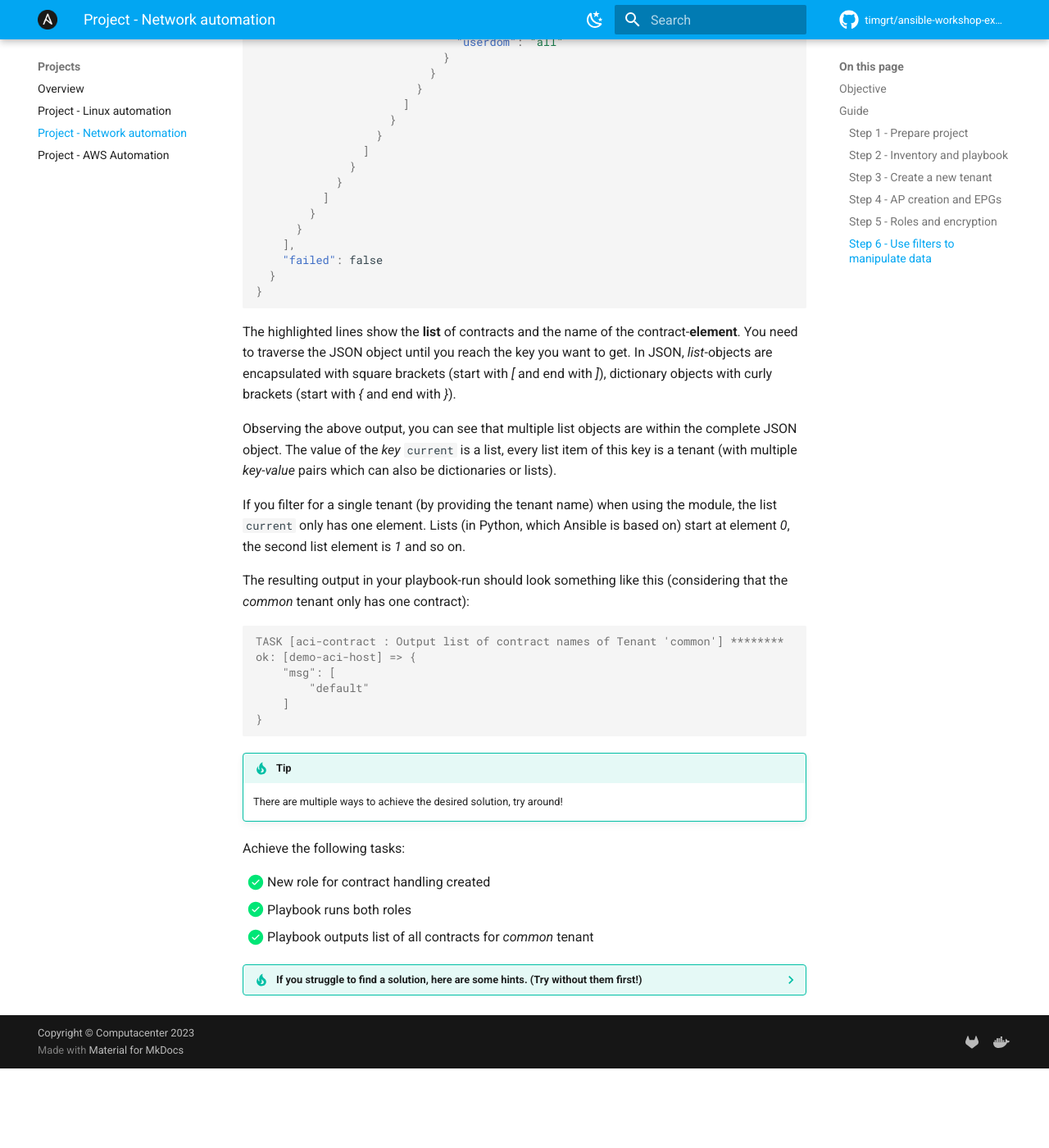
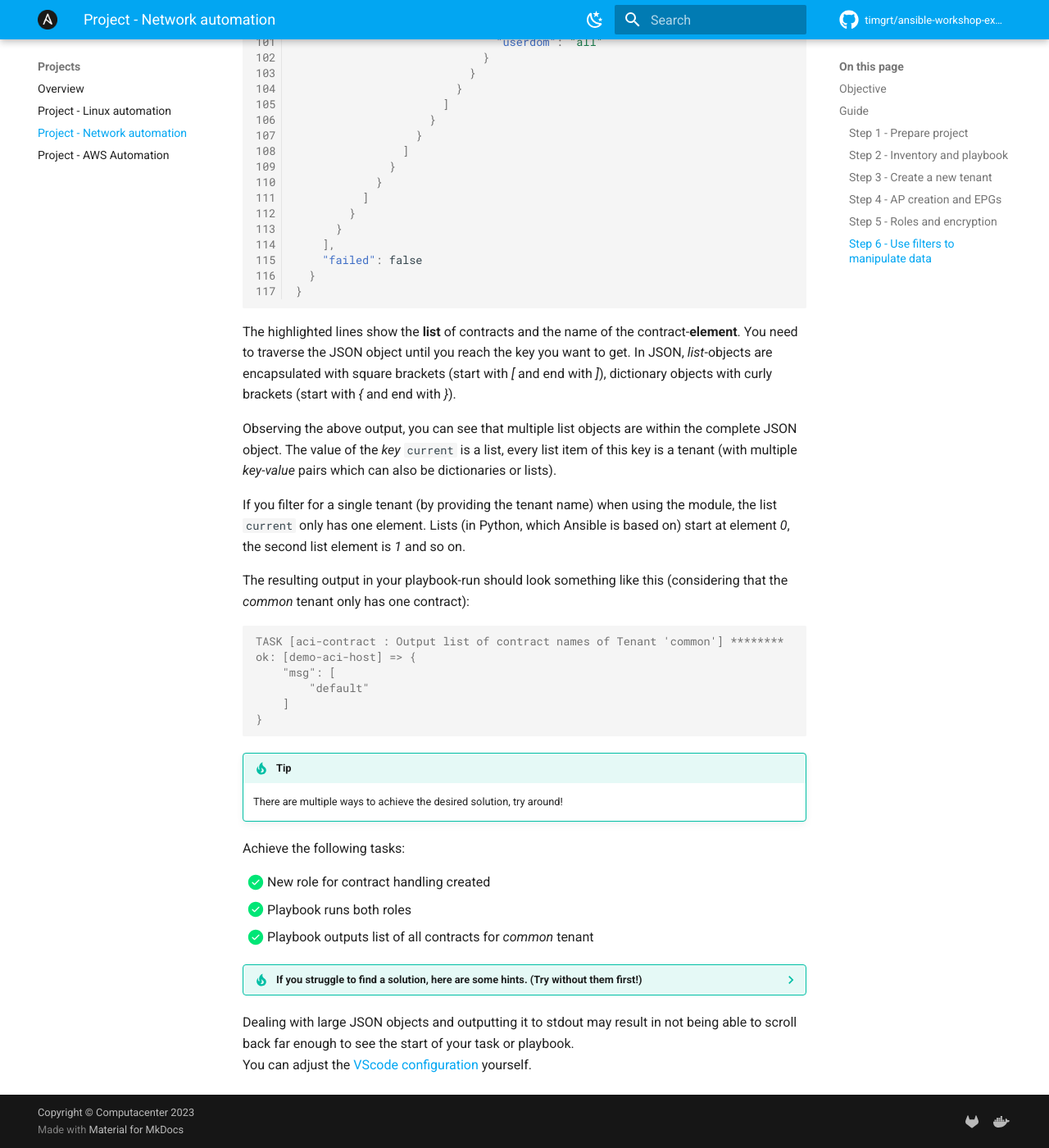
Before and after one commit to TimGrt/Ansible-Workshop-Exercises, an MkDocs documentation site: the page built from docs/projects/network-automation/apic-project.md, in a window 1280 px wide and 1400 px high, scrolled down 9116 px. Shown: the whole window at 82% size. Built offline with MkDocs 1.6.1 and Material for MkDocs 9.7.7, drawn with Linux system fonts in a browser that asks for light colours; comment, search, counter and statistics services are not loaded; before the commit the page ends 10419 px from its top, so only the background shows below that; some of the changed text lies outside the part shown.

Commit message:
Added description on how the adjust some VScode configuration in the demo environment.

````diff
--- a/docs/projects/network-automation/apic-project.md
+++ b/docs/projects/network-automation/apic-project.md
@@ -244,7 +244,7 @@ Dealing with network devices often means dealing with large JSON objects and you
 
 The Ansible module you will be using returns a JSON output like the following:
 
-```json hl_lines="22 36"
+```json hl_lines="22 36" linenums="1"
   "changed": false,
   "current": [
     {
@@ -395,8 +395,13 @@ Achieve the following tasks:
     The following tips may help you to develop a solution:
 
     * Use the `cisco.aci.aci_contract` module.
+    * Define the tenant `common` in the module, otherwise you will get **all** contracts of **all** users, which is harder to parse.
     * Use `state: query` for listing all contract objects.
     * Store the module output in a variable (register).
     * Use the `json_query` filter. The filter is part of the `community.general` collection.
+    * You need to install a Python package for the filter, run `pip3.9 install jmespath` (if your Ansible uses Python3.9, run `ansible --version` to find out)
     * Traversing the JSON object can be achieved by `current[0].fvTenant.children...`
-    * Output to stdout can be achieved the debug module.
+    * Output to stdout can be achieved with the debug module.
+
+Dealing with large JSON objects and outputting it to stdout may result in not being able to scroll back far enough to see the start of your task or playbook.
+You can adjust the [VScode configuration](demo-environment.md#terminal-scrollback) yourself.
````
Also changed, not shown: docs/demo-environment/demo-environment.md (+16 -0 lines), docs/demo-environment/images/TerminalScrollback.png (added), docs/demo-environment/images/WorkbenchColorTheme.png (added).
